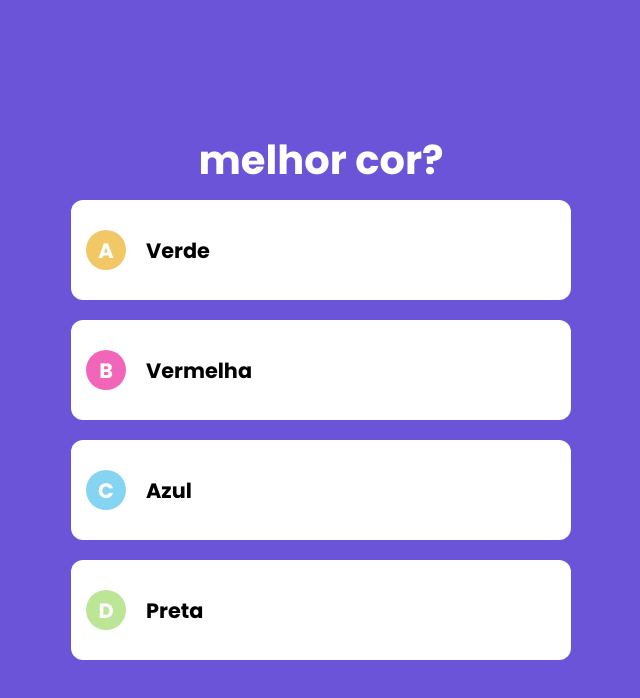
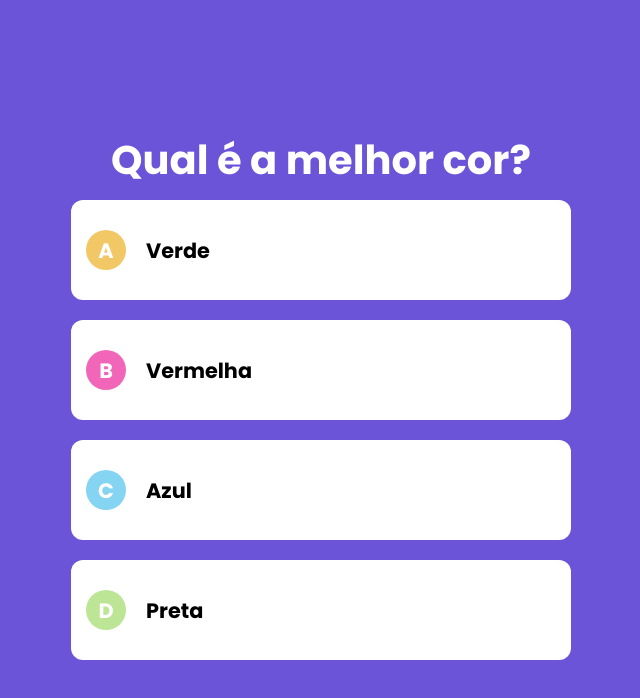
Before and after one commit to fjuncal/quiz-next, a Next.js app: page / in a window 1280 px wide. Shown: the top 698 px of the page, without its empty margins (319-959 px from the left). Built offline with nearby package versions, Linux system fonts and the light colour scheme.

Commit message:
Criando estado de questao

```diff
--- a/pages/index.tsx
+++ b/pages/index.tsx
@@ -1,11 +1,10 @@
 import Questao from "@/components/Questao";
 import QuestaoModel from "@/model/questao";
 import RespostaModel from "@/model/resposta";
-import { log } from "console";
-export default function Home() {
-  const questaoTeste = new QuestaoModel(
+import { useState } from "react";
+const questaoMock = new QuestaoModel(
   1,
-    "melhor cor?",
+  "Qual é a melhor cor?",
   [
     RespostaModel.errada("Verde"),
     RespostaModel.errada("Vermelha"),
@@ -14,9 +13,12 @@ export default function Home() {
   ],
   false
 );
+export default function Home() {
+  const [questao, setQuestao] = useState(questaoMock);
 
   function respostaFornecida(indice: number) {
     console.log(indice);
+    setQuestao(questao.responderCom(indice));
   }
 
   return (
@@ -29,7 +31,7 @@ export default function Home() {
           alignItems: "center",
         }}
       >
-        <Questao valor={questaoTeste} respostaFornecida={respostaFornecida} />
+        <Questao valor={questao} respostaFornecida={respostaFornecida} />
       </div>
     </>
   );
```
Lines whose indentation alone changed are shown as unchanged.
